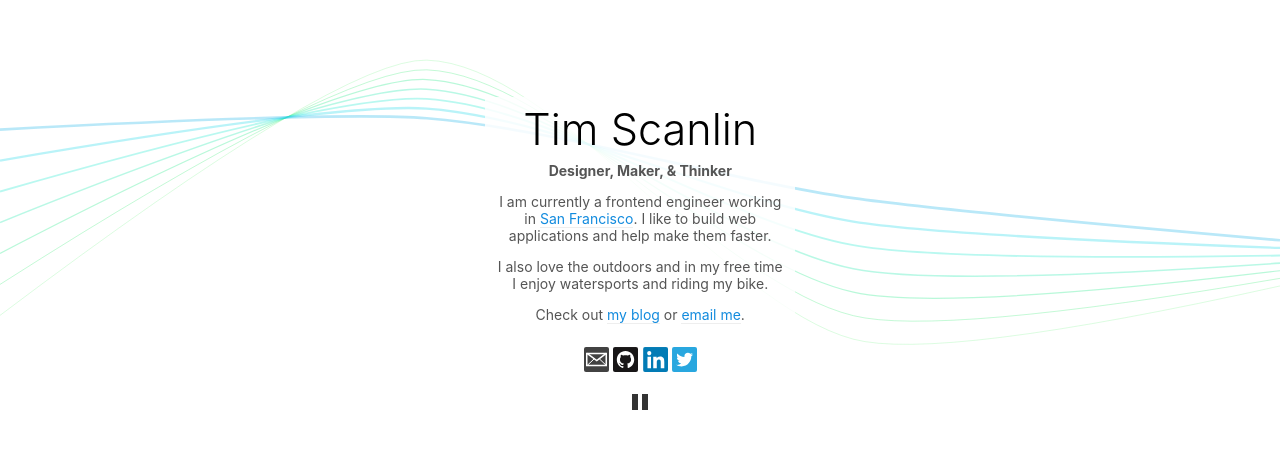
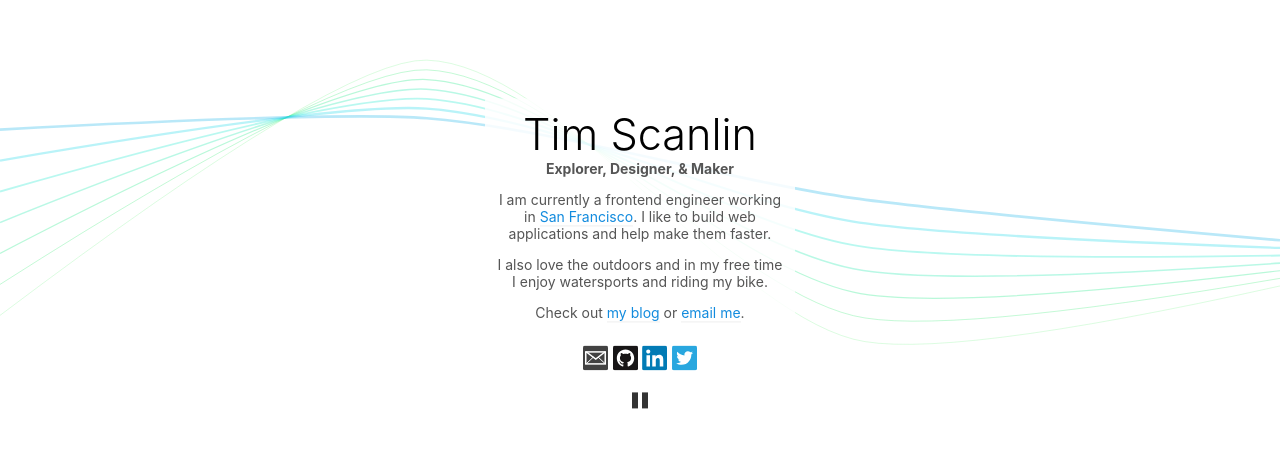
Before and after one commit to tscanlin/timscanlin.net, a plain HTML site: page index.html in a window 1280 px wide. Shown: the part 139-588 px from the top of the page. Drawn offline with Linux system fonts and the light colour scheme.

Commit message:
update styles and add CNAME file

```diff
--- a/index.html
+++ b/index.html
@@ -25,52 +25,37 @@
       #page {
         height: inherit;
         text-align: center;
-        overflow: hidden;
-        width: 100%;
-      }
-
-      #page:before {
-        content: '';
-        display: inline-block;
-        height: 100%;
-        vertical-align: middle;
-        margin-right: -0.25em; /* Adjusts for spacing */
       }
 
       #background {
-        bottom: 0;
+        position: absolute;
+        top: 0;
+        left: 0;
+        width: 100%;
         height: 100%;
-        left: 0;
-        position: absolute;
-        right: 0;
-        top: 0;
-        width: 100%;
         z-index: -1;
       }
 
       #container {
         background-color: rgba(255,255,255,0.85);
         border-radius: 2px;
-        display: inline-block;
+        padding: 10px;
+        position: relative;
+        top: 50%;
+        left: 50%;
+        transform: perspective(1px) translate(-50%, -50%);
+        /*margin: 0 auto;*/
         max-width: 100%;
-        padding: 0 10px;
-        padding-bottom: 10px;
-        vertical-align: middle;
         width: 310px;
       }
 
       h1, h2 {
-        line-height: 1.5;
         margin: 0;
+        font-weight: 300;
       }
 
       h1 {
-        font-weight: 300;
         font-size: 2.7em;
-      }
-
-      h2 {
-        font-weight: 400;
       }
 
       a {
@@ -238,7 +223,7 @@
 
         <div class="gray">
           <p>
-            <b>Designer, Maker, &amp; Thinker</b><br>
+            <b>Explorer, Designer, &amp; Maker</b><br>
           </p>
 
           <p>
```
Also changed, not shown: 1 other file.
